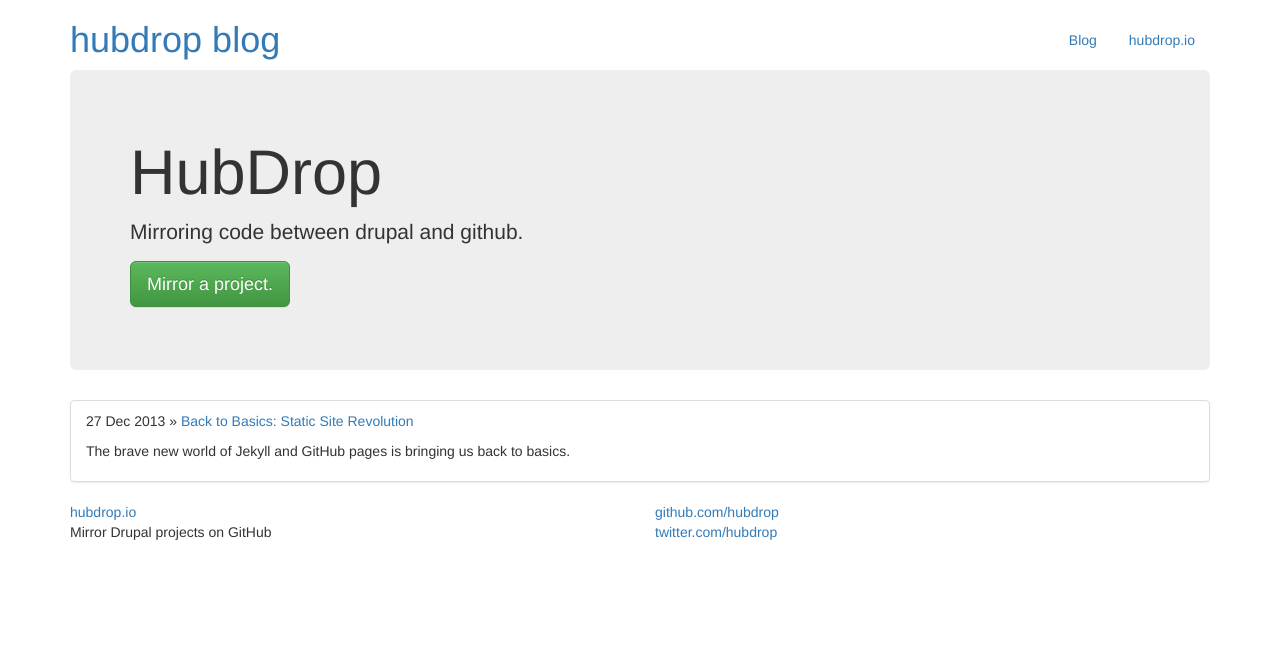
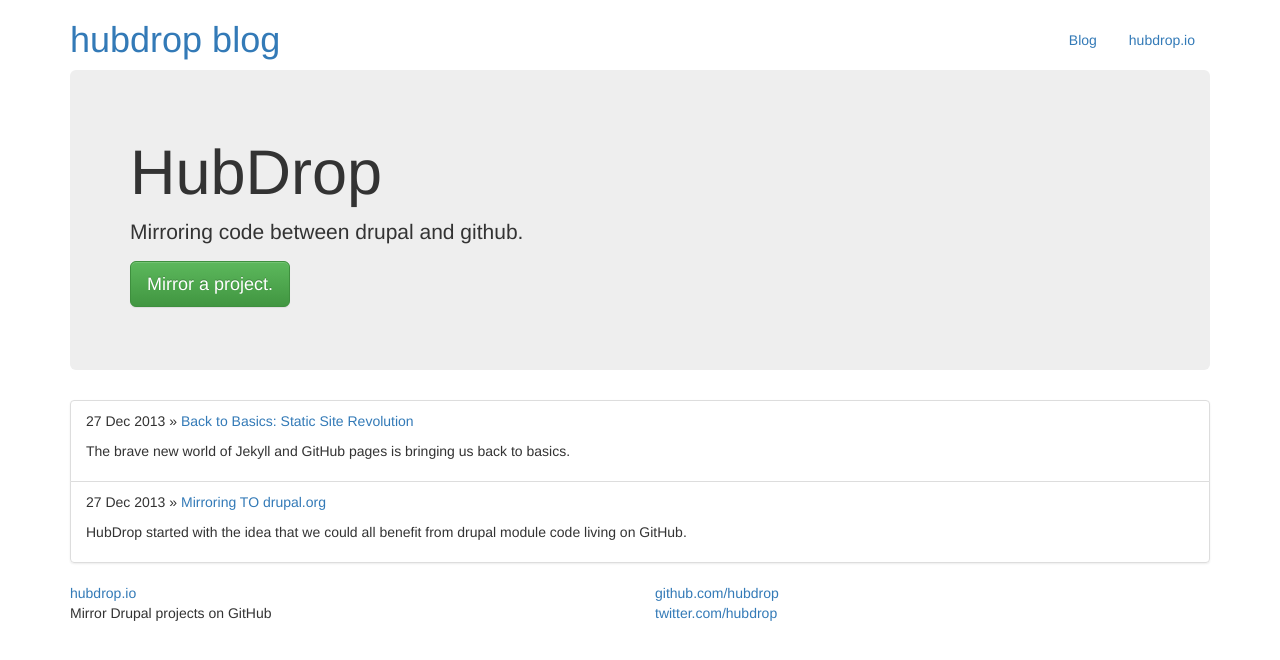
Before and after one commit to hubdrop/hubdrop.github.io, a Jekyll site: the page built from index.html, in a window 1280 px wide. Shown: the top 660 px of the page. Built offline with Jekyll 4.4.1, drawn with Linux system fonts in a browser that asks for light colours; nearby versions of some CDN libraries; Markdown is read by kramdown in place of the engine named in the settings.

Commit message:
Update 2013-12-27-blockers.markdown

```diff
--- a/_posts/2013-12-27-blockers.markdown
+++ b/_posts/2013-12-27-blockers.markdown
@@ -1,5 +1,5 @@
 ---
-published: false
+title: Mirroring TO drupal.org
 ---
 
 HubDrop started with the idea that we could all benefit from drupal module code living on GitHub.
```
